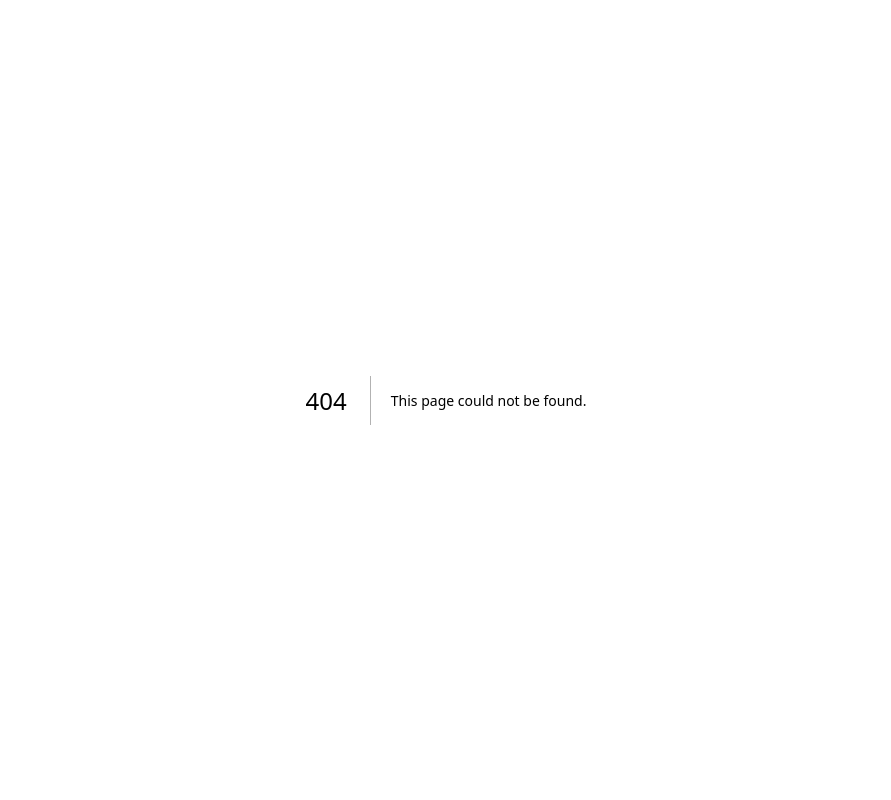
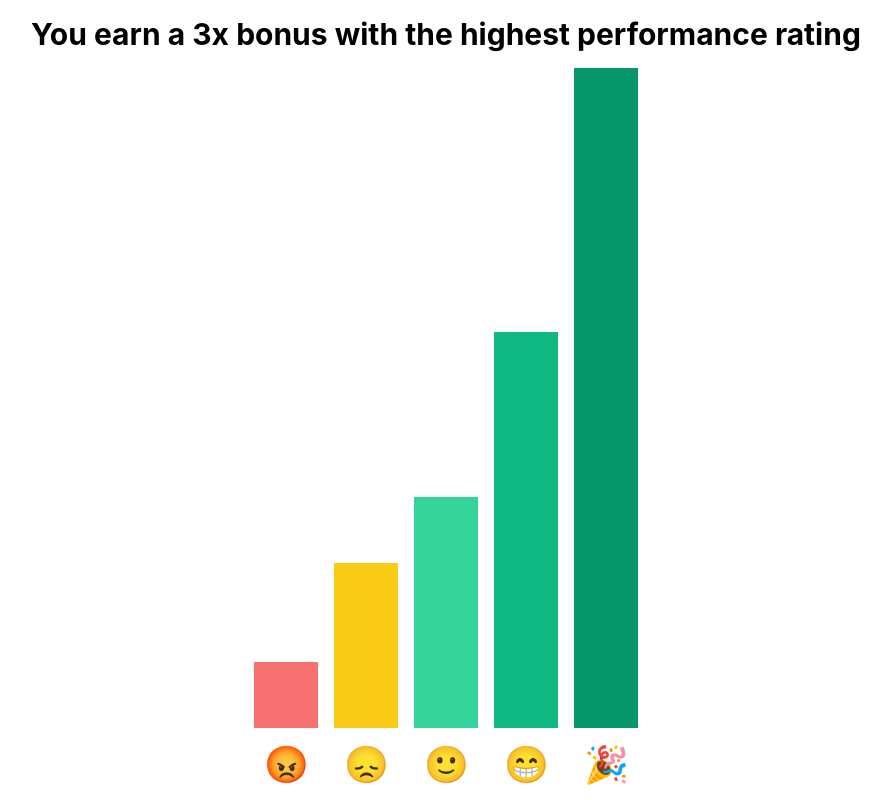
Before and after one commit to cvuong/taro-animations, a Next.js app: page /ratings in a window 1280 px wide. Before the commit this address had no page. Shown: the whole page, without its empty margins (194-1085 px from the left). Built offline with nearby package versions, Linux system fonts and the light colour scheme.

Commit message:
Add ratings animation

```diff
--- /dev/null
+++ b/pages/ratings.tsx
@@ -0,0 +1,73 @@
+import clsx from 'clsx';
+import { useState } from 'react';
+
+function RatingsPage() {
+  const [titleOpacity, setTitleOpacity] = useState('opacity-0');
+
+  const [height1, setHeight1] = useState('h-0');
+  const [height2, setHeight2] = useState('h-0');
+  const [height3, setHeight3] = useState('h-0');
+  const [height4, setHeight4] = useState('h-0');
+  const [height5, setHeight5] = useState('h-0');
+
+  setTimeout(() => {
+    setHeight1('h-[10%]');
+    setHeight2('h-[25%]');
+    setHeight3('h-[35%]');
+    setHeight4('h-[60%]');
+    setHeight5('h-[100%]');
+  }, 1000);
+
+  setTimeout(() => {
+    setTitleOpacity('opacity-100');
+  }, 2200);
+
+  const barClasses = clsx({
+    'w-16 bg-grey-400 transition-height duration-1000': true,
+  });
+
+  const xLabelClasses = clsx({
+    'w-16 flex justify-center items-start text-4xl': true,
+  });
+
+  return (
+    <div className="flex h-screen flex-col gap-y-4 p-4">
+      <span
+        className={`text-center text-xl font-bold transition-opacity duration-1000 sm:text-3xl ${titleOpacity}`}
+      >
+        You earn a 3x bonus with the highest performance rating
+      </span>
+      <div className="flex flex-grow items-end justify-center gap-x-4">
+        <div
+          className={`${barClasses} ${height1} delay-75`}
+          style={{ backgroundColor: '#F87171' }}
+        ></div>
+        <div
+          className={`${barClasses} ${height2} delay-150`}
+          style={{ backgroundColor: '#FACC15' }}
+        ></div>
+        <div
+          className={`${barClasses} ${height3} delay-500`}
+          style={{ backgroundColor: '#34D399' }}
+        ></div>
+        <div
+          className={`${barClasses} ${height4} delay-700`}
+          style={{ backgroundColor: '#10B981' }}
+        ></div>
+        <div
+          className={`${barClasses} ${height5} delay-1000`}
+          style={{ backgroundColor: '#059669' }}
+        ></div>
+      </div>
+      <div className="flex items-end justify-center gap-x-4">
+        <div className={`${xLabelClasses}`}>😡</div>
+        <div className={`${xLabelClasses}`}>😞</div>
+        <div className={`${xLabelClasses}`}>🙂</div>
+        <div className={`${xLabelClasses}`}>😁</div>
+        <div className={`${xLabelClasses}`}>🎉</div>
+      </div>
+    </div>
+  );
+}
+
+export default RatingsPage;
```
